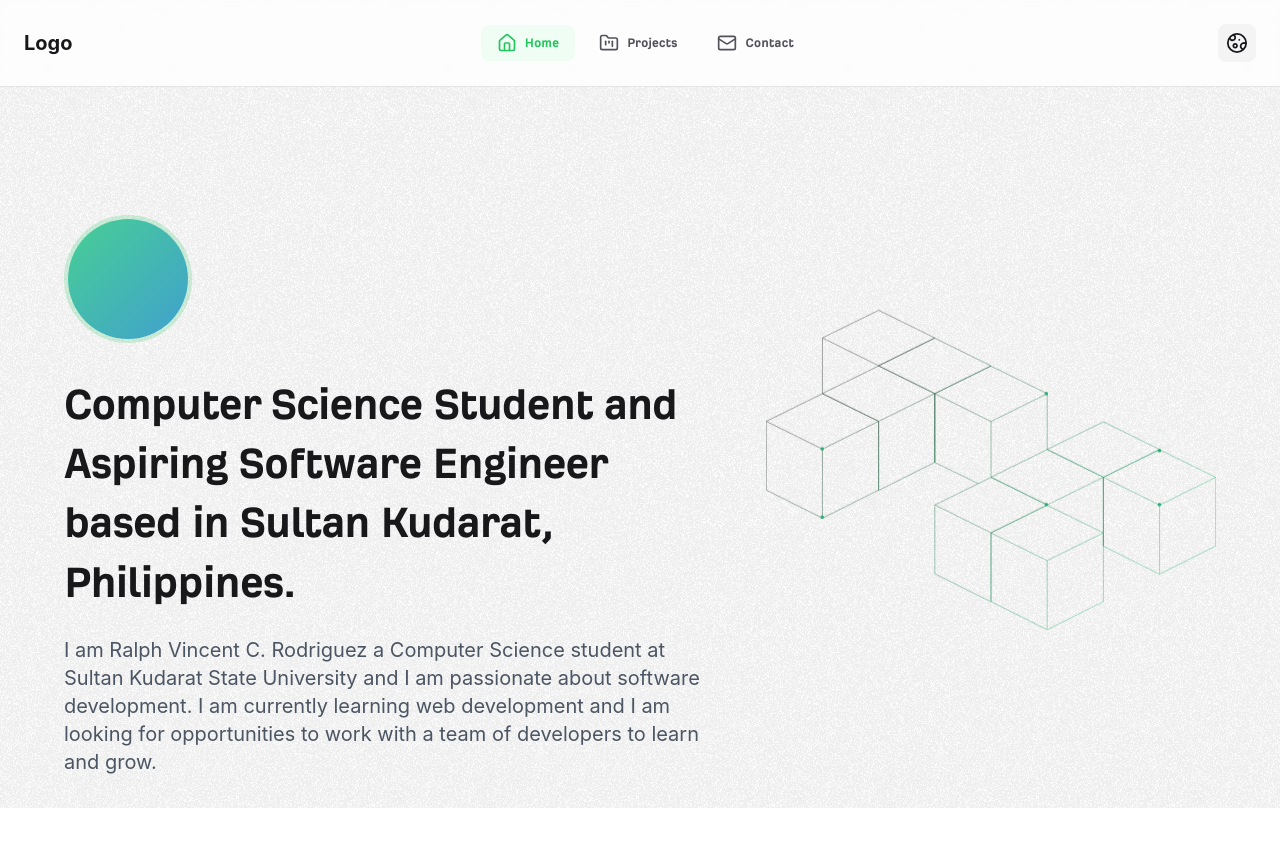
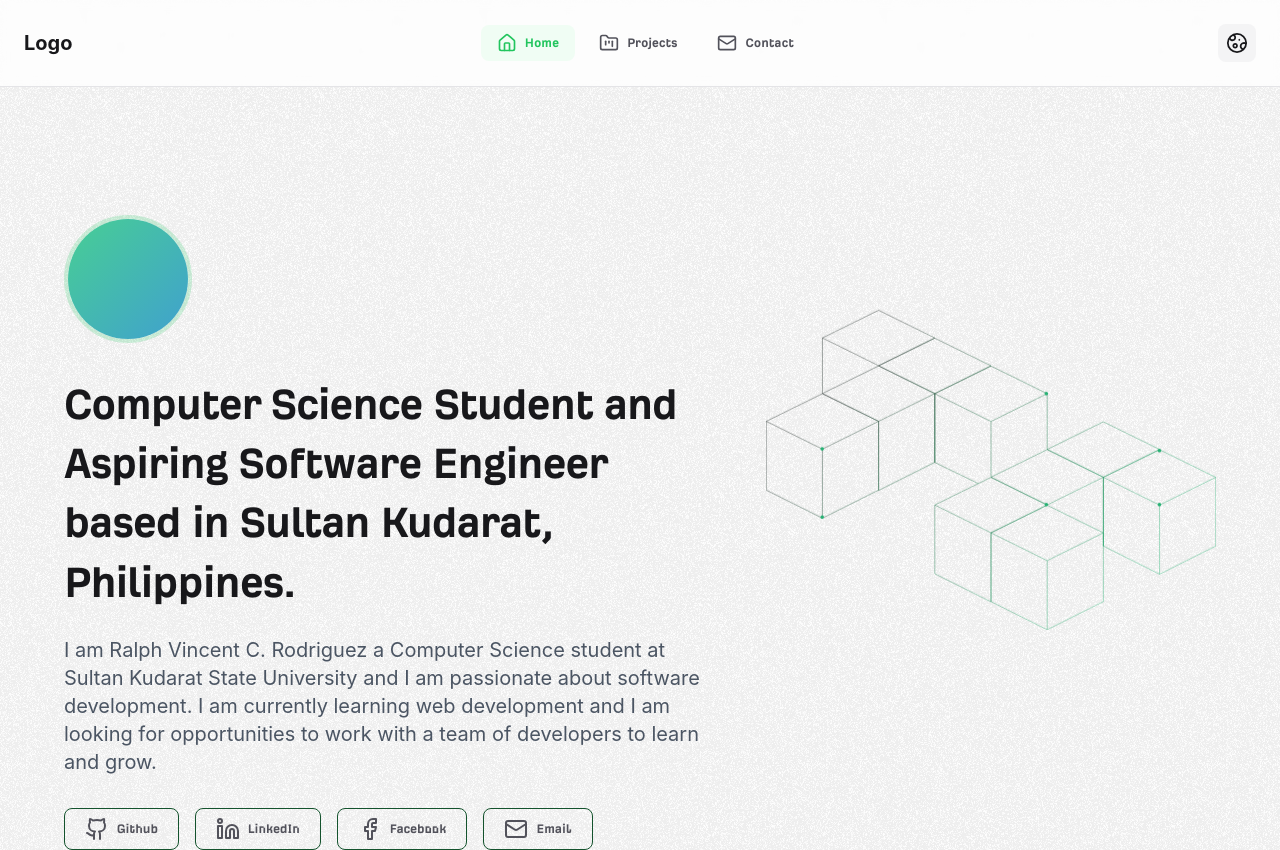
Before and after one commit to Rappykyun/My_2025_Portfolio, a React (Vite) app: page / in a window 1280 px wide. Before the commit the page ends 808 px from the top, so only its background shows below. Built offline with nearby package versions, Linux system fonts and the light colour scheme.

Commit message:
added buttons for social links

```diff
--- a/src/components/Hero.tsx
+++ b/src/components/Hero.tsx
@@ -1,16 +1,26 @@
 import HeroSvg from "../assets/icons/HeroSvg";
-import { github, linkedin, facebook, mail, Github, Link } from "lucide-react";
+import { Github, Linkedin, Facebook, Mail } from "lucide-react";
 export function Hero() {
   const socials = [
     {
       name: "Github",
-        icon: github, // Now using the imported Github component
+      icon: Github, // Now using the imported Github component
       url: "https://github.com/Rappykyun",
     },
     {
       name: "LinkedIn",
-        icon: linkedin, // Now using the imported Github component
+      icon: Linkedin, // Now using the imported Github component
       url: "https://github.com/yourusername",
+    },
+    {
+      name: "Facebook",
+      icon: Facebook,
+      url: "https://facebook.com/yourusername",
+    },
+    {
+      name: "Email",
+      icon: Mail,
+      url: "mailto:youremail@example.com",
     },
   ];
   return (
@@ -35,6 +45,20 @@ export function Hero() {
             looking for opportunities to work with a team of developers to learn
             and grow.
           </p>
+          <div className="flex flex-wrap items-center gap-4">
+            {socials.map((social) => (
+              <a
+                key={social.name}
+                href={social.url}
+                target="_blank"
+                rel="noopener noreferrer"
+                className="flex items-center justify-center gap-2 text-zinc-600 hover:text-green-500 dark:text-zinc-400 dark:hover:text-green-400 transition-colors border  rounded-lg border-green-900 dark:border-green-900 py-2 px-5"
+              >
+                <social.icon size={20} className="sm:w-6 sm:h-6" />
+                <span className="text-sm font-medium font-incognito">{social.name}</span>
+              </a>
+            ))}
+          </div>
         </div>
 
         <div className="lg:w-2/5 flex justify-center items-center">
```
Lines whose indentation alone changed are shown as unchanged.
